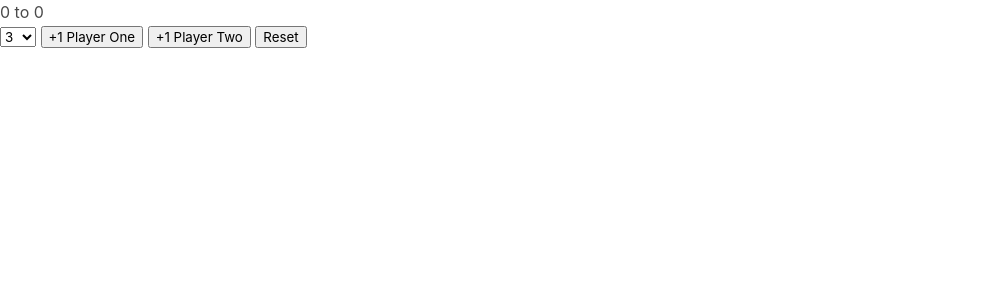
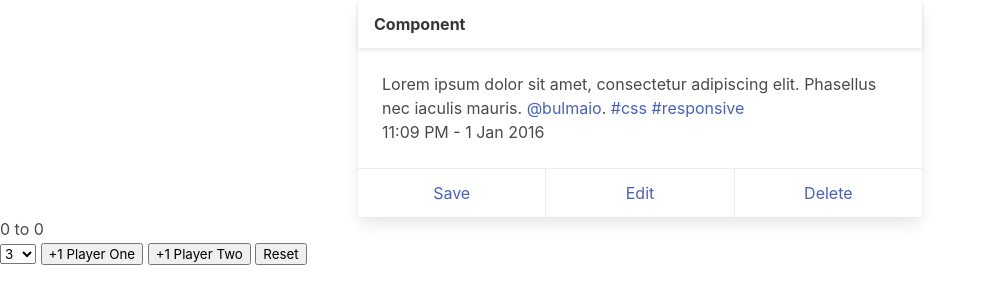
Before and after one commit to KristianaBlake/Score-Keeper, a plain HTML site: page index.html in a window 1280 px wide. Shown: the whole page, without its empty margins (0-987 px from the left). Drawn offline with nearby package versions, Linux system fonts and the light colour scheme.

Commit message:
centered bulma card component on page

```diff
--- a/index.html
+++ b/index.html
@@ -7,6 +7,41 @@
     <link rel="stylesheet" href="https://cdn.jsdelivr.net/npm/bulma@0.9.2/css/bulma.min.css">
 </head>
 <body>
+
+    <div class="container">
+        <div class="columns">
+            <div class="column is-half is-offset-one-quarter">
+                <div class="card">
+                    <header class="card-header">
+                      <p class="card-header-title">
+                        Component
+                      </p>
+                      <button class="card-header-icon" aria-label="more options">
+                        <span class="icon">
+                          <i class="fas fa-angle-down" aria-hidden="true"></i>
+                        </span>
+                      </button>
+                    </header>
+                    <div class="card-content">
+                      <div class="content">
+                        Lorem ipsum dolor sit amet, consectetur adipiscing elit. Phasellus nec iaculis mauris.
+                        <a href="#">@bulmaio</a>. <a href="#">#css</a> <a href="#">#responsive</a>
+                        <br>
+                        <time datetime="2016-1-1">11:09 PM - 1 Jan 2016</time>
+                      </div>
+                    </div>
+                    <footer class="card-footer">
+                      <a href="#" class="card-footer-item">Save</a>
+                      <a href="#" class="card-footer-item">Edit</a>
+                      <a href="#" class="card-footer-item">Delete</a>
+                    </footer>
+                  </div>
+            </div>
+        </div>
+    </div>
+
+
+
     <h1> <span id="p1Display">0</span> to <span id="p2Display">0</span> </h1>
     <select name="" id="playto">
         <option value="3">3</option>
```
